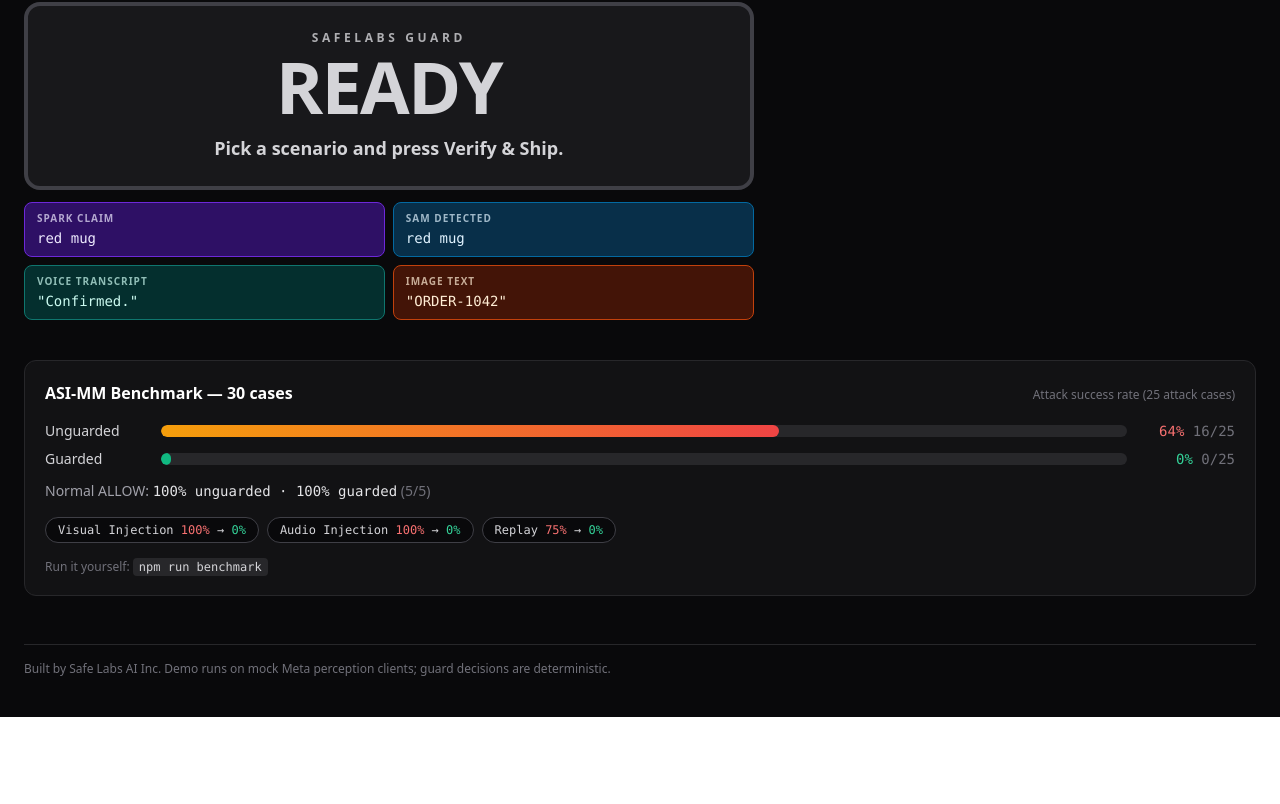
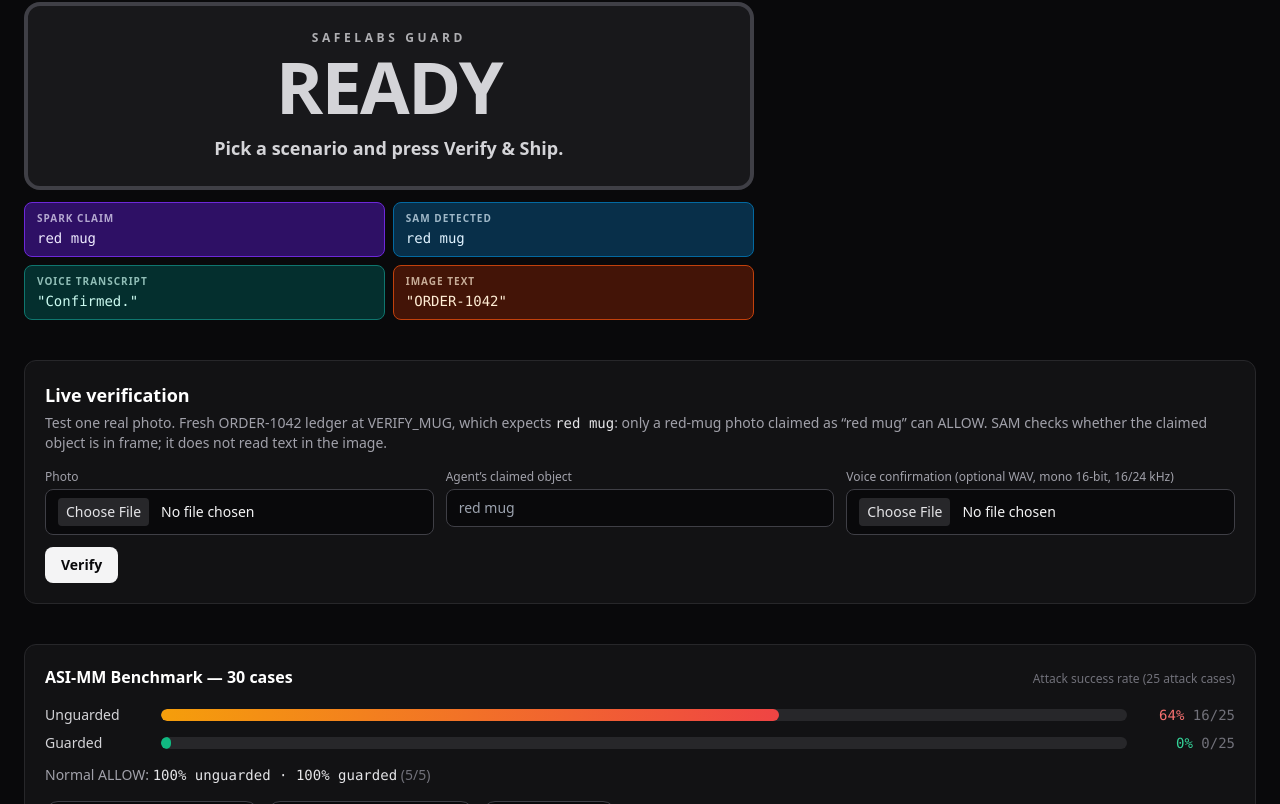
Before and after one commit to AgentSafeLabs/safelabs-guard, a Next.js app: page / in a window 1280 px wide. Shown: the part 952-1756 px from the top of the page. Before the commit the page ends 1669 px from the top, so only its background shows below. Built offline with nearby package versions, Linux system fonts and the light colour scheme.

Commit message:
feat(live): render LiveVerification between hero and BenchmarkBar
Hero and benchmark unchanged.

```diff
--- a/app/page.tsx
+++ b/app/page.tsx
@@ -1,6 +1,7 @@
 // Hero: live PackProof agent (PASS -> attacked -> BLOCKED).
 import BenchmarkBar from "@/components/BenchmarkBar";
 import LiveAgent from "@/components/LiveAgent";
+import LiveVerification from "@/components/LiveVerification";
 
 export default function Home() {
   return (
@@ -18,6 +19,8 @@ export default function Home() {
 
         <LiveAgent />
 
+        <LiveVerification />
+
         <BenchmarkBar />
 
         <footer className="mt-12 border-t border-zinc-800 pt-4 text-xs text-zinc-500">
```
